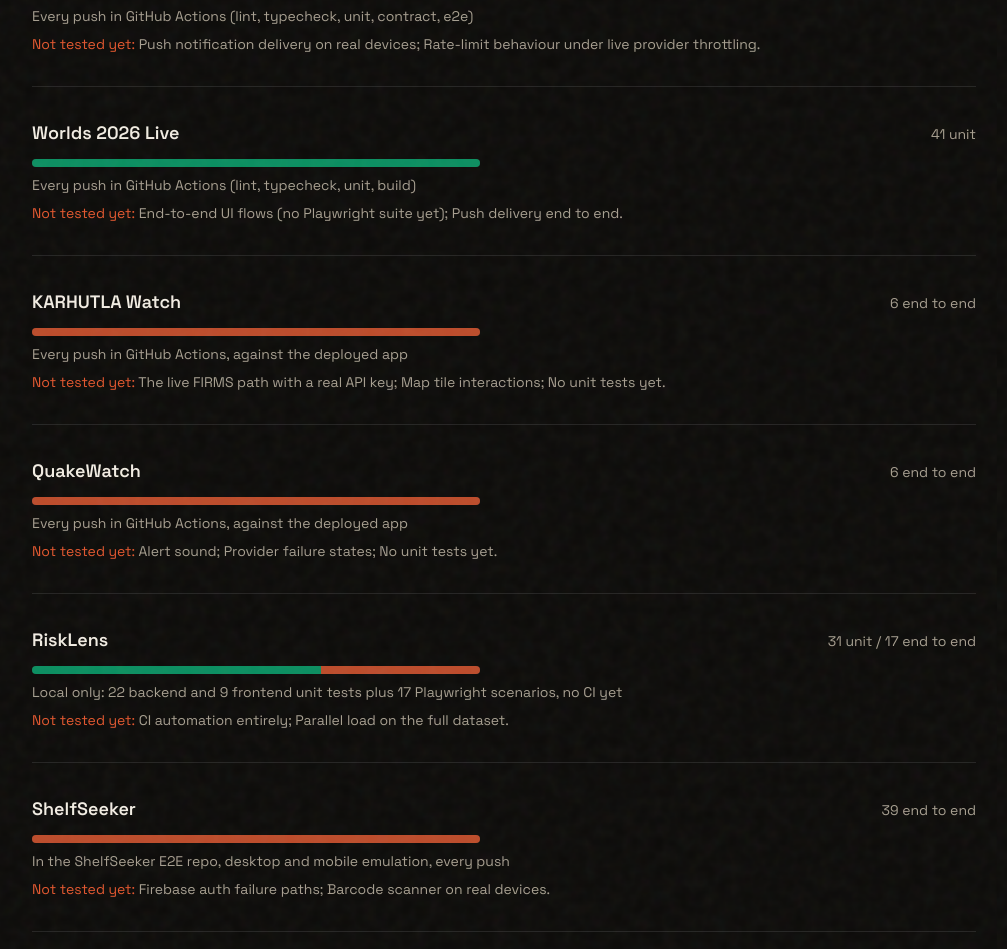
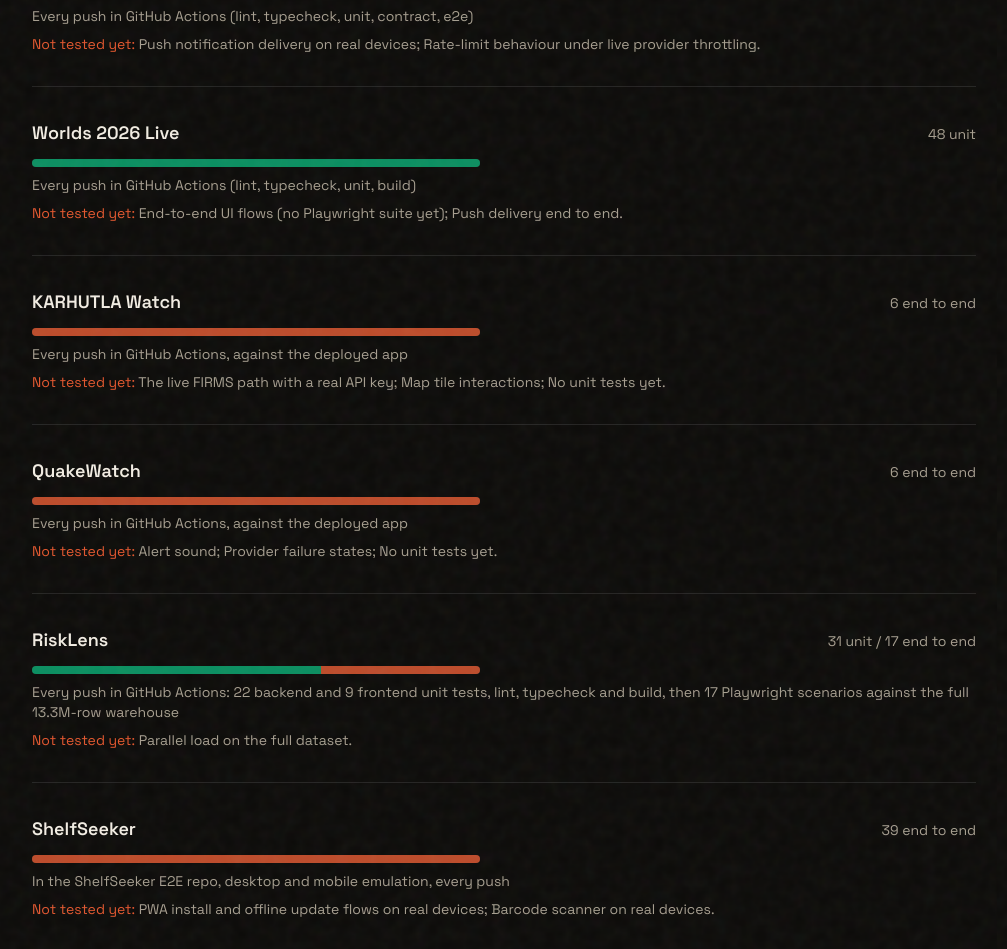
Before and after one commit to hyderoo/portfolio, a Next.js app: page /quality in a window 1280 px wide. Shown: the part 503-1452 px from the top of the page, without its empty margins (136-1143 px from the left). Built offline with nearby package versions, Linux system fonts and the light colour scheme.

Commit message:
Quality page: RiskLens now on CI, correct Worlds unit count and ShelfSeeker gaps

```diff
--- a/src/app/quality/page.tsx
+++ b/src/app/quality/page.tsx
@@ -34,7 +34,7 @@
   },
   {
     name: "Worlds 2026 Live",
-    layers: { unit: 41 },
+    layers: { unit: 48 },
     runs: "Every push in GitHub Actions (lint, typecheck, unit, build)",
     notTested: ["End-to-end UI flows (no Playwright suite yet)", "Push delivery end to end"],
   },
@@ -53,14 +53,14 @@
   {
     name: "RiskLens",
     layers: { unit: 31, e2e: 17 },
-    runs: "Local only: 22 backend and 9 frontend unit tests plus 17 Playwright scenarios, no CI yet",
-    notTested: ["CI automation entirely", "Parallel load on the full dataset"],
+    runs: "Every push in GitHub Actions: 22 backend and 9 frontend unit tests, lint, typecheck and build, then 17 Playwright scenarios against the full 13.3M-row warehouse",
+    notTested: ["Parallel load on the full dataset"],
   },
   {
     name: "ShelfSeeker",
     layers: { e2e: 39 },
     runs: "In the ShelfSeeker E2E repo, desktop and mobile emulation, every push",
-    notTested: ["Firebase auth failure paths", "Barcode scanner on real devices"],
+    notTested: ["PWA install and offline update flows on real devices", "Barcode scanner on real devices"],
   },
   {
     name: "F1 public APIs (Postman)",
--- a/src/lib/data.ts
+++ b/src/lib/data.ts
@@ -194,6 +194,7 @@
     tags: ["Next.js", "TypeScript", "FastAPI", "DuckDB", "LightGBM"],
     repo: "https://github.com/hyderoo/RiskLens",
     preview: "/previews/risklens.webp",
+    ci: { repo: "hyderoo/RiskLens", workflow: "CI" },
   },
   {
     index: "10",
```
